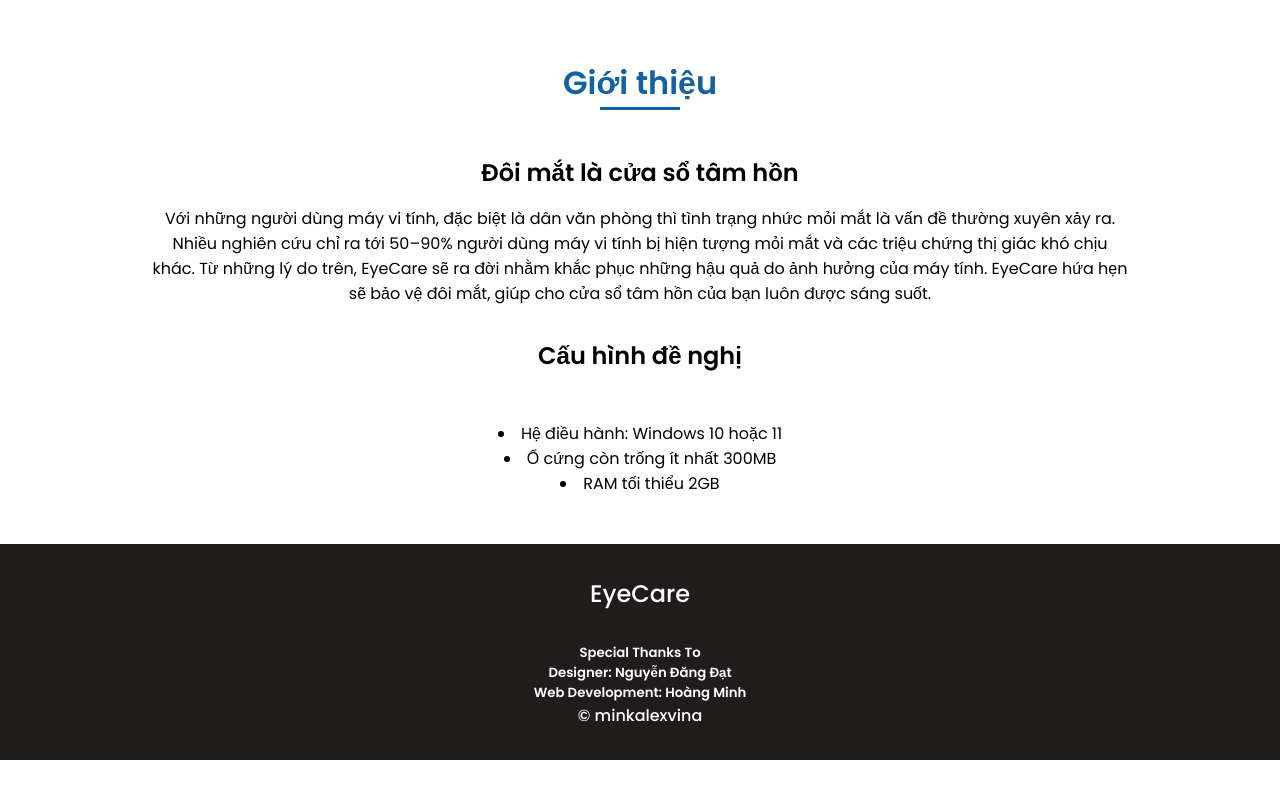
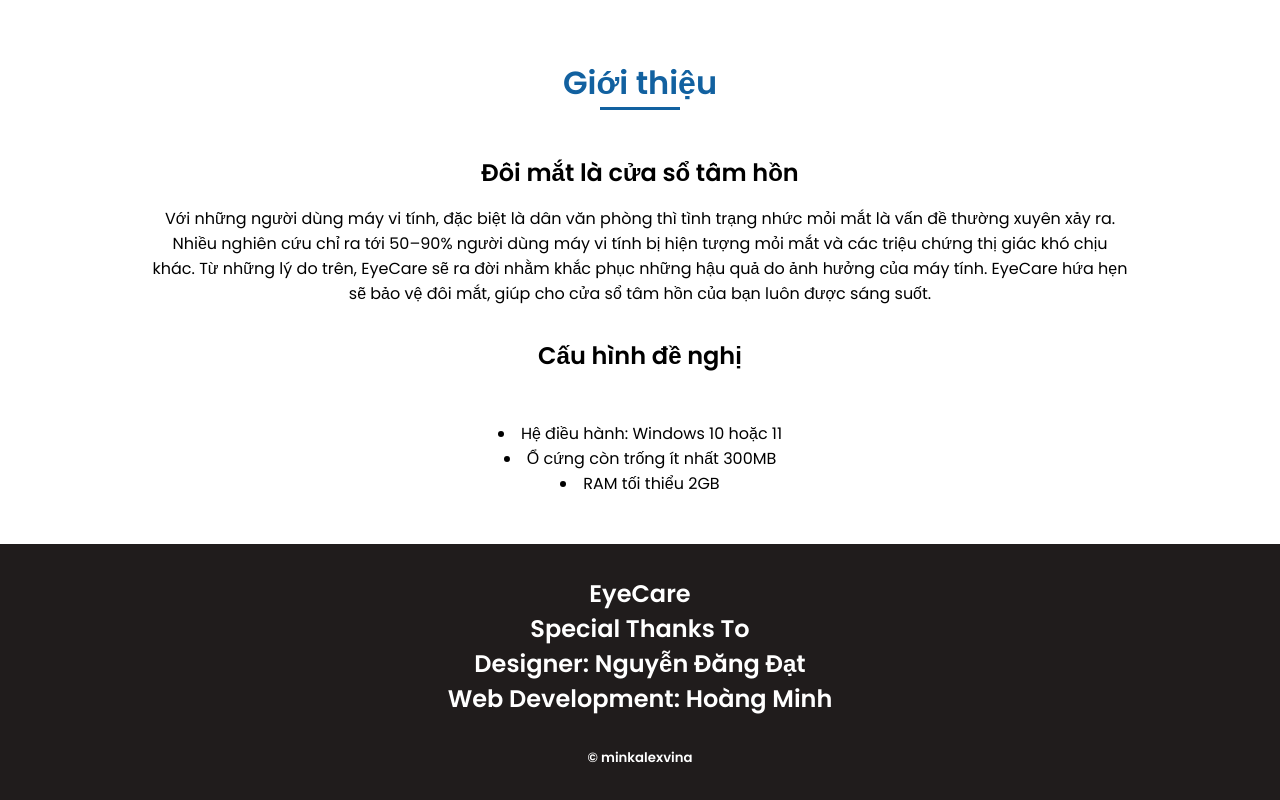
Before and after one commit to anh-dz/eyecare, a plain HTML site: page index.html in a window 1280 px wide. Shown: the part 595-1395 px from the top of the page. Before the commit the page ends 1355 px from the top, so only its background shows below. Drawn offline with Linux system fonts and the light colour scheme.

Commit message:
Update index.html

```diff
--- a/index.html
+++ b/index.html
@@ -86,10 +86,10 @@
         </section>
         <button class="scrollToTopBtn">😘</button>
     </main>
-    <footer class="footer">
-        <p class="footer__title">EyeCare<br><h5>Special Thanks To<br>Designer: Nguyễn Đăng Đạt<br>Web Development: Hoàng Minh</h5></p>
+    <footer class="footer"><h5>
+        <p class="footer__title">EyeCare<br>Special Thanks To<br>Designer: Nguyễn Đăng Đạt<br>Web Development: Hoàng Minh</p>
         <p>&#169; minkalexvina</p>
-    </footer>
+    </h5></footer>
 
     <div class="pop-up">
         <div class="container">
```
